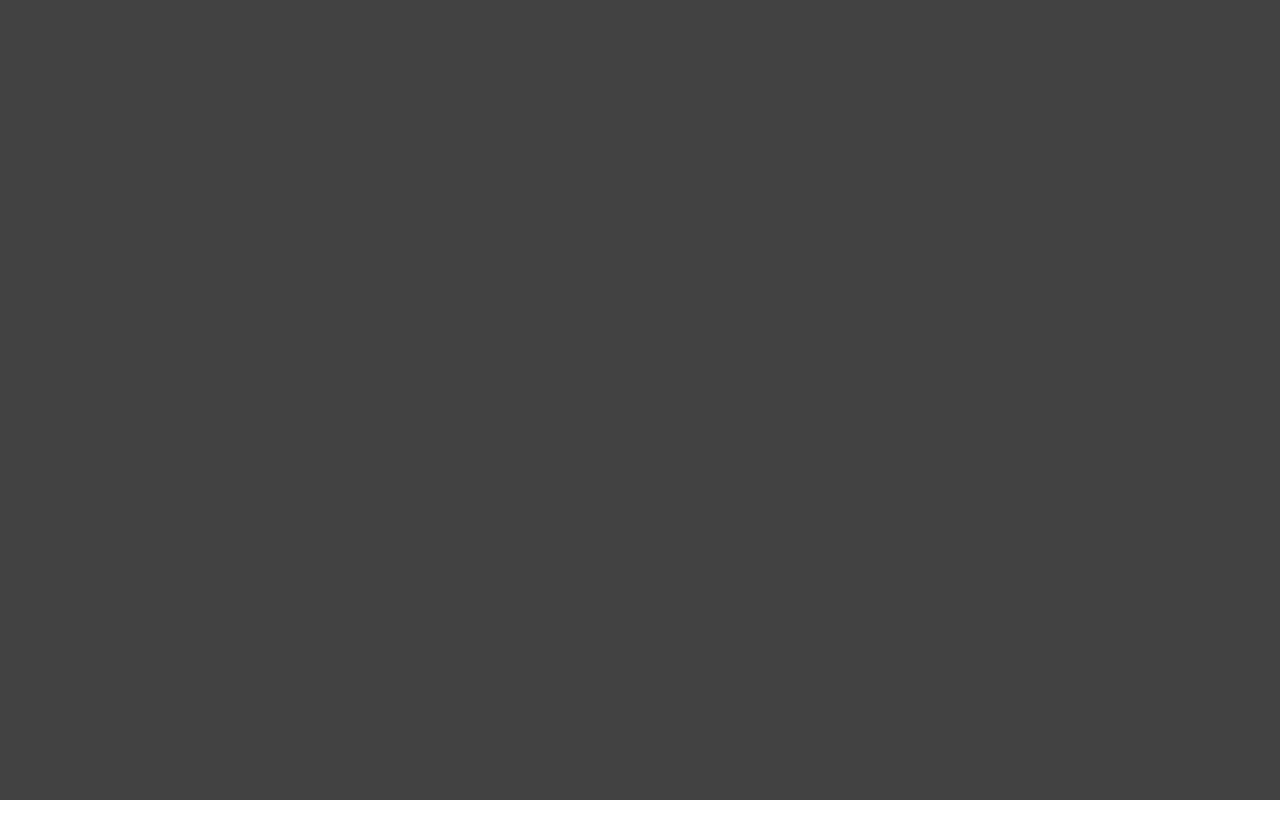
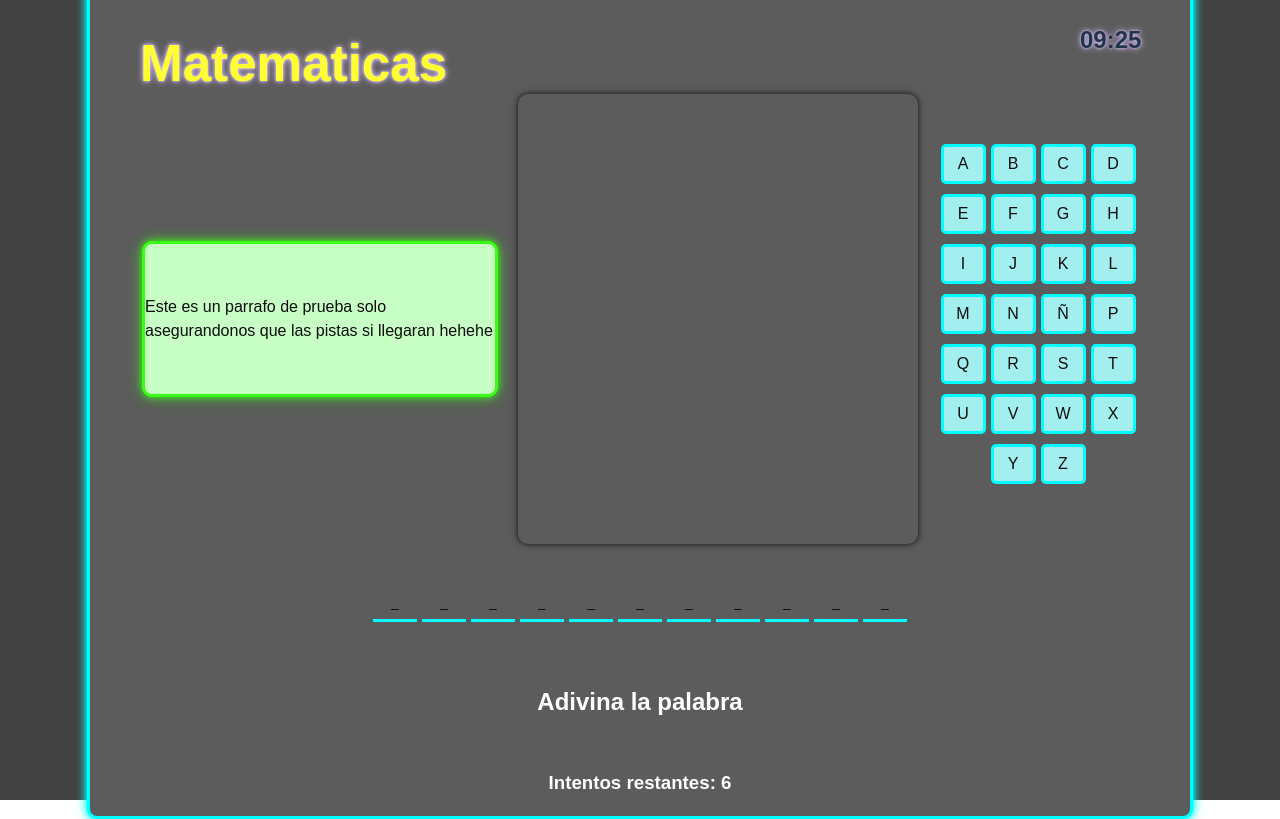
Before and after one commit to LD7-coder/Frameworks, a React (Vite) app in the folder frontend/: page /ahorcado in a window 1280 px wide. Before the commit this address had no page. Built offline with nearby package versions, Linux system fonts and the light colour scheme; a web font is replaced by a local one.

Commit message:
Ahorcado1

```diff
--- a/frontend/src/App.jsx
+++ b/frontend/src/App.jsx
@@ -18,6 +18,7 @@ function App() {
       <Route path="/registro" element={<Registro />} />
       <Route path="/home" element={<Home />} />
       <Route path="/file" element={<File />}></Route>
+      <Route path="/ahorcado" element={<Ahorcado />} />
     </Routes>
   );
 }
--- a/frontend/src/componentes/Ahorcado/Ahorcado.css
+++ b/frontend/src/componentes/Ahorcado/Ahorcado.css
@@ -39,7 +39,6 @@
     align-items: center;
     gap: 5px;
 }
-/*En este div debe colocarse la actualización del cuerpo*/
 .figura{
     width: 400px;
     height: 450px;
@@ -100,3 +99,20 @@
     border: solid rgb(0, 255, 255);
     box-shadow: 0 0 6px rgb(0, 255, 255), 0 0 12px rgb(0, 255, 255);
 }
+
+.incorrecta {
+    background-color: #ff4c4c !important;
+    color: white !important;
+    cursor: not-allowed;
+    opacity: 0.9;
+}
+
+.correcta {
+    background-color: #39FF14 !important;
+    color: #0D0D0D !important;
+    box-shadow:
+        0 0 6px rgba(57, 255, 20, 0.7),
+        0 0 12px rgba(57, 255, 20, 0.45),
+        0 0 18px rgba(57, 255, 20, 0.3);
+    cursor: not-allowed;
+}
--- a/frontend/src/componentes/Ahorcado/Ahorcado.jsx
+++ b/frontend/src/componentes/Ahorcado/Ahorcado.jsx
@@ -1,67 +1,98 @@
-import './Ahorcado.css';
+import { useState } from "react";
+import { AhorcadoGame } from "../../games/ahorcado";
+import "./Ahorcado.css";
 
-const arreglo = ["a", "e", "i", "o", "u"];
+function Ahorcado() {
+    const [juego] = useState(new AhorcadoGame("MATEMATICAS"));
+    const [oculta, setOculta] = useState(juego.obtenerPalabraOculta());
+    const [estado, setEstado] = useState("jugando");
+    const [usadas, setUsadas] = useState({});
 
-function Ahorcado(){
-    return(
+    const manejarClick = (letra) => {
+        if (estado !== "jugando") return;
+
+        const resultado = juego.verificarLetra(letra);
+
+        setUsadas((prev) => ({
+            ...prev,
+            [letra]: resultado.estado
+        }));
+
+        setOculta(juego.obtenerPalabraOculta());
+        setEstado(juego.verificarEstado());
+    };
+
+    return (
         <>
             <div className='divPantallaA'>
                 <div className='divMetadatosA'>
-                    <div className='MdatoA' style={{width: "940px"}}><h1 style={{color: "#FFFF33", textShadow: "0 0 3px rgb(216, 191, 255), 0 0 6px rgb(216, 191, 255)"}}>Matematicas</h1></div>
-                    <div className='MdatoA' style={{width: "60px"}}><h2 style={{textShadow: "0 0 3px rgb(216, 191, 255), 0 0 6px rgb(216, 191, 255)"}}>09:25</h2></div>
-                </div>
-                <div className='principal'>
-                    <div className='pistaA'><p style={{color: "#0D0D0D", fontSize: "16px"}}>Este es un parrafo de prueba solo asegurandonos que las pistas si llegaran hehehe</p></div>
-                    <div className='figura'></div>
-                    <div className='letras'>
-                        <div className='rowL'>
-                            <button className='colL'>A</button>
-                            <button className='colL'>B</button>
-                            <button className='colL'>C</button>
-                            <button className='colL'>D</button>
-                        </div>
-                        <div className='rowL'>
-                            <button className='colL'>E</button>
-                            <button className='colL'>F</button>
-                            <button className='colL'>G</button>
-                            <button className='colL'>H</button>
-                        </div>
-                        <div className='rowL'>
-                            <button className='colL'>I</button>
-                            <button className='colL'>J</button>
-                            <button className='colL'>K</button>
-                            <button className='colL'>L</button>
-                        </div>
-                        <div className='rowL'>
-                            <button className='colL'>M</button>
-                            <button className='colL'>N</button>
-                            <button className='colL'>Ñ</button>
-                            <button className='colL'>O</button>
-                        </div>
-                        <div className='rowL'>
-                            <button className='colL'>P</button>
-                            <button className='colL'>Q</button>
-                            <button className='colL'>R</button>
-                            <button className='colL'>S</button>
-                        </div>
-                        <div className='rowL'>
-                            <button className='colL'>T</button>
-                            <button className='colL'>U</button>
-                            <button className='colL'>V</button>
-                            <button className='colL'>W</button>
-                        </div>
-                        <div className='rowL'>
-                            <button className='colL'>X</button>
-                            <button className='colL'>Y</button>
-                            <button className='colL'>Z</button>
-                        </div>
+                    <div className='MdatoA' style={{ width: "940px" }}>
+                        <h1 style={{
+                            color: "#FFFF33",
+                            textShadow: "0 0 3px rgb(216, 191, 255), 0 0 6px rgb(216, 191, 255)"
+                        }}>
+                            Matematicas
+                        </h1>
+                    </div>
+
+                    <div className='MdatoA' style={{ width: "60px" }}>
+                        <h2 style={{
+                            textShadow: "0 0 3px rgb(216, 191, 255), 0 0 6px rgb(216, 191, 255)"
+                        }}>
+                            09:25
+                        </h2>
                     </div>
                 </div>
+
+                <div className='principal'>
+                    <div className='pistaA'>
+                        <p style={{ color: "#0D0D0D", fontSize: "16px" }}>
+                            Este es un parrafo de prueba solo asegurandonos que las pistas si llegaran hehehe
+                        </p>
+                    </div>
+
+                    <div className='figura'></div>
+
+                    <div className='letras'>
+                        {[
+                            "ABCD","EFGH","IJKL","MNÑP","QRST","UVWX","YZ"
+                        ].map((fila, index) => (
+                            <div className='rowL' key={index}>
+                                {fila.split("").map((l) => (
+                                    <button
+                                        key={l}
+                                        onClick={() => manejarClick(l)}
+                                        disabled={!!usadas[l]}
+                                        className={`colL
+                                            ${usadas[l] === "correcta" ? "correcta" : ""}
+                                            ${usadas[l] === "incorrecta" ? "incorrecta" : ""}
+                                        `}
+                                    >
+                                        {l}
+                                    </button>
+                                ))}
+                            </div>
+                        ))}
+                    </div>
+                </div>
+
                 <div className='secundario'>
-                    {arreglo.map((key) => (
-                        <input key={key} maxLength={1} readOnly className='letraA'></input>
+                    {oculta.split(" ").map((c, i) => (
+                        <input
+                            key={i}
+                            value={c}
+                            readOnly
+                            maxLength={1}
+                            className='letraA'
+                        />
                     ))}
                 </div>
+
+                <h2 style={{ color: "white" }}>
+                    {estado === "jugando" ? "Adivina la palabra" : estado.toUpperCase()}
+                </h2>
+
+                <h3 style={{ color: "white" }}>Intentos restantes: {juego.intentos}</h3>
             </div>
         </>
     );
--- a/frontend/src/componentes/Registro/Registro.jsx
+++ b/frontend/src/componentes/Registro/Registro.jsx
@@ -75,7 +75,7 @@ function Registro() {
             return;
           }
           if (!validarPassword(password)) {
-            alert("Contraseña inválida:\nDebe ser de 10 a 15 caracteres y puede contener caracteres especiales.");
+            alert("Contraseña inválida:\nDebe ser de 10 a 15 caracteres");
             return;
           }
 
--- /dev/null
+++ b/frontend/src/games/ahorcado.js
@@ -0,0 +1,38 @@
+export class AhorcadoGame {
+    constructor(palabra) {
+        this.palabra = palabra.toUpperCase();
+        this.intentos = 6;
+        this.letrasCorrectas = new Set();
+        this.letrasIncorrectas = new Set();
+    }
+
+    verificarLetra(letra) {
+        letra = letra.toUpperCase();
+
+        if (this.letrasCorrectas.has(letra) || this.letrasIncorrectas.has(letra)) {
+            return { estado: "repetida" };
+        }
+
+        if (this.palabra.includes(letra)) {
+            this.letrasCorrectas.add(letra);
+            return { estado: "correcta" };
+        } else {
+            this.letrasIncorrectas.add(letra);
+            this.intentos -= 1;
+            return { estado: "incorrecta" };
+        }
+    }
+
+    obtenerPalabraOculta() {
+        return this.palabra
+            .split("")
+            .map(c => (this.letrasCorrectas.has(c) ? c : "_"))
+            .join(" ");
+    }
+
+    verificarEstado() {
+        if (this.intentos <= 0) return "perdiste";
+        if ([...this.palabra].every(l => this.letrasCorrectas.has(l))) return "ganaste";
+        return "jugando";
+    }
+}
```
Also changed, not shown: 1 other file (tests, documents, lock files or other folders).
